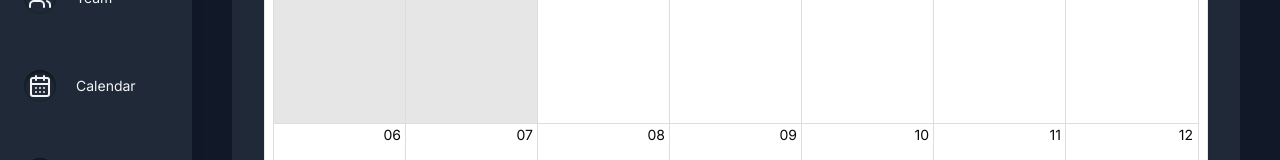
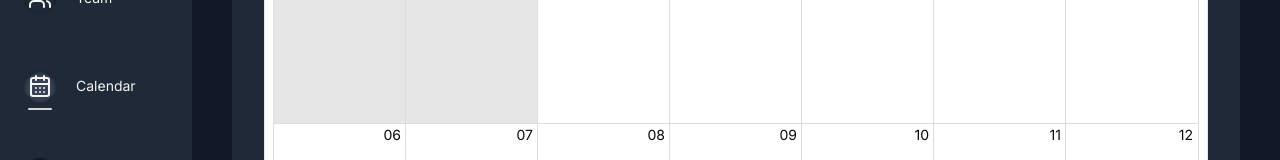
Before and after one commit to definitelynotjin/progress-tracker, a Next.js app in the folder frontend/: page /calendar in a window 1280 px wide. Shown: the part 323-483 px from the top of the page. Built offline with nearby package versions, Linux system fonts and the light colour scheme; no server answers.

Commit message:
feat: update framer-motion version to 12.23.12; enhance SidebarNavItem with framer-motion for improved animations; add usePathname for active link detection; adjust Sidebar component for client-side rendering

```diff
--- a/frontend/package.json
+++ b/frontend/package.json
@@ -38,7 +38,7 @@
     "clsx": "^2.1.1",
     "date-fns": "^4.1.0",
     "dateformat": "^5.0.3",
-    "framer-motion": "^12.23.9",
+    "framer-motion": "^12.23.12",
     "lucide-react": "^0.525.0",
     "moment": "^2.30.1",
     "next": "15.4.1",
--- a/frontend/src/app/components/kanban/TaskCard.tsx
+++ b/frontend/src/app/components/kanban/TaskCard.tsx
@@ -109,7 +109,7 @@ export default function TaskCard({ task, onClick, onChecklistChange }: TaskCardP
 
                 {/* Footer: Assigned to avatar , progress bar and grip icon */}
                 {checklist.length > 0 && (
-                    <div className="flex items-center justify-between  rounded-xl w-11/12 mt-10 px-2 py-1 min-w-0 gap-2 ">
+                    <div className="flex items-center justify-between  rounded-xl mt-10 px-2 py-1 min-w-0 gap-2 ">
                         {/* Progress bar */}
                         <div className="flex-1">
                             <div className="w-full bg-gray-700 rounded-full h-2 overflow-hidden transition-all duration-500 ease-in-out">
--- a/frontend/src/app/components/sidebar/SidebarNavItem.tsx
+++ b/frontend/src/app/components/sidebar/SidebarNavItem.tsx
@@ -1,5 +1,7 @@
 import Link from "next/link";
 import React from "react";
+import { usePathname } from "next/navigation";
+import { motion } from "framer-motion";
 
 interface SidebarNavItemProps {
     href: string;
@@ -9,16 +11,46 @@ interface SidebarNavItemProps {
     labelClassName?: string;
 }
 
-export default function SidebarNavItem({ href, icon, label, collapsedLabelClass, labelClassName }: SidebarNavItemProps) {
+export default function SidebarNavItem({
+    href,
+    icon,
+    label,
+    collapsedLabelClass,
+    labelClassName,
+}: SidebarNavItemProps) {
+    const pathname = usePathname();
+    const isActive = pathname === href;
+
     return (
         <Link
             href={href}
-            className="flex items-center gap-2 px-4 py-4 rounded-md hover:bg-gray-900 transition duration-150 transform hover:scale-95 group"
+            className="group flex items-center gap-2 px-4 py-4 rounded-md transition duration-150 transform hover:bg-gray-900 hover:scale-95"
         >
-            <span className="flex items-center justify-center w-8 h-8 shrink-0 group-hover:shadow-inner group-hover:shadow-black/60 group-hover:bg-gray-800 rounded-full transition duration-150 ease-in-out">
+            <motion.span
+                className={`relative flex items-center justify-center w-8 h-8 shrink-0 rounded-full transition duration-150 ease-in-out
+          ${isActive ? "bg-gray-700 shadow-inner shadow-black/60" : "group-hover:bg-gray-800 group-hover:shadow-inner group-hover:shadow-black/60"}
+        `}
+                whileHover="hover"
+                initial="initial"
+                animate={isActive ? "hover" : "initial"}
+            >
                 {icon}
+
+                <motion.div
+                    variants={{
+                        initial: { scaleX: 0 },
+                        hover: { scaleX: 1 },
+                    }}
+                    transition={{ duration: 0.3 }}
+                    className="absolute bottom-0 -mb-2 w-6 h-[2px] bg-gray-300 rounded-full origin-center"
+                />
+            </motion.span>
+
+            <span
+                className={`${collapsedLabelClass || "ml-3"} ${labelClassName || "text-sm"}`}
+            >
+                {label}
             </span>
-            <span className={`${collapsedLabelClass || "ml-3"} ${labelClassName || "text-sm"}`}>{label}</span>
         </Link>
     );
 }
--- a/frontend/src/app/sidebar.tsx
+++ b/frontend/src/app/sidebar.tsx
@@ -1,3 +1,5 @@
+"use client";
+
 import React from "react";
 import { LayoutDashboard, Kanban, Settings, Users, CalendarDays } from "lucide-react";
 import Image from "next/image";
```
Also changed, not shown: 1 other file (tests, documents, lock files or other folders).
